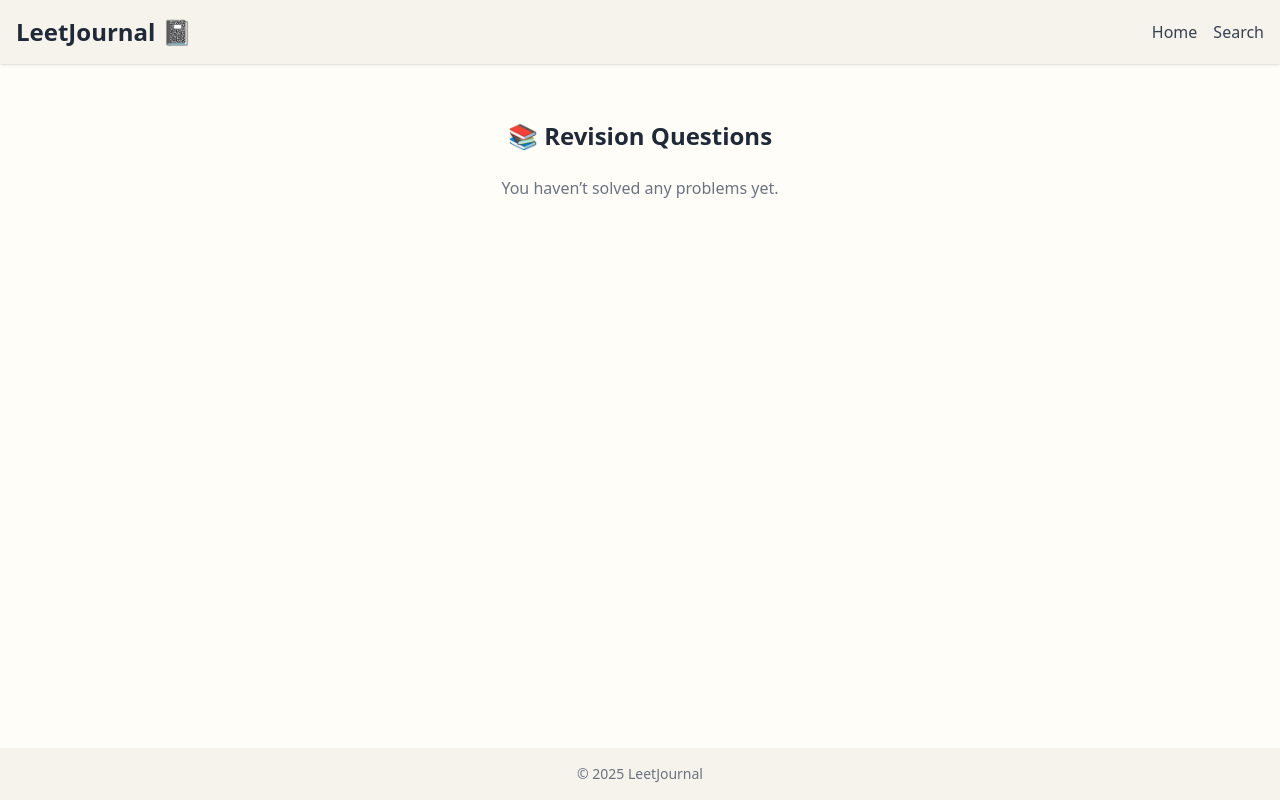
After one commit to mohdsaabir/LeetJournal, a Django app: template journal/templates/revised.html in a window 1280 px wide. The commit adds this page. Run offline with Django 5.2, Linux system fonts and the light colour scheme; the template is opened without the code that fills it, so the values that code supplies are empty; some libraries are stand-ins or nearby versions.

Commit message:
Front end tweaks revision,total solved

```diff
--- a/journal/templates/home.html
+++ b/journal/templates/home.html
@@ -5,11 +5,11 @@
 
     <!-- Stats Section -->
     <div class="grid grid-cols-2 gap-6 mb-10 max-w-md mx-auto">
-        <div class="bg-white shadow rounded-xl p-6">
+        <div onClick="window.location.href='/solved/'" style="cursor:pointer;"  class="bg-white shadow rounded-xl p-6">
             <p class="text-xl font-bold text-green-600">{{ total_solved }}</p>
             <p class="text-gray-600">Solved Problems</p>
         </div>
-        <div class="bg-white shadow rounded-xl p-6">
+        <div onClick="window.location.href='/revision/'" style="cursor:pointer;" class="bg-white shadow rounded-xl p-6">
             <p class="text-xl font-bold text-yellow-500">{{ total_revision }}</p>
             <p class="text-gray-600">In Revision</p>
         </div>
@@ -28,7 +28,7 @@
     <form id="leetcode-form" class="max-w-lg mx-auto mb-10 flex">
         {% csrf_token %}
         <input type="url" id="leetcode-url" name="url" placeholder="Paste LeetCode URL to add new entry..." required
-            class="flex-grow border rounded-l-full px-6 py-2 shadow-sm focus:outline-none focus:ring-2 focus:ring-indigo-400" />
+            class="flex-grow border rounded-l-full px-6 py-2 shadow-sm focus:outline-none focus:ring-2 focus:ring-indigo-400" autocomplete="off"/>
         <button type="submit"
             class="bg-gray-600 hover:bg-gray-900 text-white font-bold rounded-r-full px-6 transition-colors duration-300"
             aria-label="Add new entry">+</button>
--- /dev/null
+++ b/journal/templates/revised.html
@@ -0,0 +1,29 @@
+{% extends "base.html" %}
+{% block title %} Revision Question | LeetJournal{% endblock %}
+{% block content %}
+<div class="max-w-4xl mx-auto mt-6">
+    <h2 class="text-2xl font-bold text-center mb-6">📚 Revision Questions</h2>
+
+    {% if revision_ques %}
+        <ul class="space-y-4">
+            {% for q in revision_ques %}
+            <li class="bg-white p-4 rounded-xl shadow hover:shadow-md transition">
+                <a href="{% url 'question_detail' q.id %}" class="text-blue-600 font-semibold text-lg hover:underline">
+                    {{ q.question.question_no }} - {{ q.question.title }}
+                </a>
+                <div class="text-sm text-gray-500 mt-1">
+                    Solved on {{ q.last_solved|date:"M d, Y" }} | Difficulty: {{ q.question.leetcode_difficulty }}
+                </div>
+                {% if q.mark_for_revision %}
+                    <span class="inline-block mt-1 px-2 py-0.5 text-xs font-medium bg-yellow-100 text-yellow-700 rounded">
+                        🕑 Marked for Revision
+                    </span>
+                {% endif %}
+            </li>
+            {% endfor %}
+        </ul>
+    {% else %}
+        <p class="text-center text-gray-500">You haven’t solved any problems yet.</p>
+    {% endif %}
+</div>
+{% endblock %}
--- a/journal/urls.py
+++ b/journal/urls.py
@@ -10,5 +10,8 @@ urlpatterns = [
     path("new/", views.new_entry_view, name="new_entry"),
     path('calendar-dates/', views.calendar_dates, name='calendar_dates'),
     path('calendar-data/', views.calendar_data, name='calendar_data'),
+    path('revision/' , views.revision_question , name='revision'),
+
+
 
 ]
```
Also changed, not shown: journal/views.py (+18 -0 lines).
